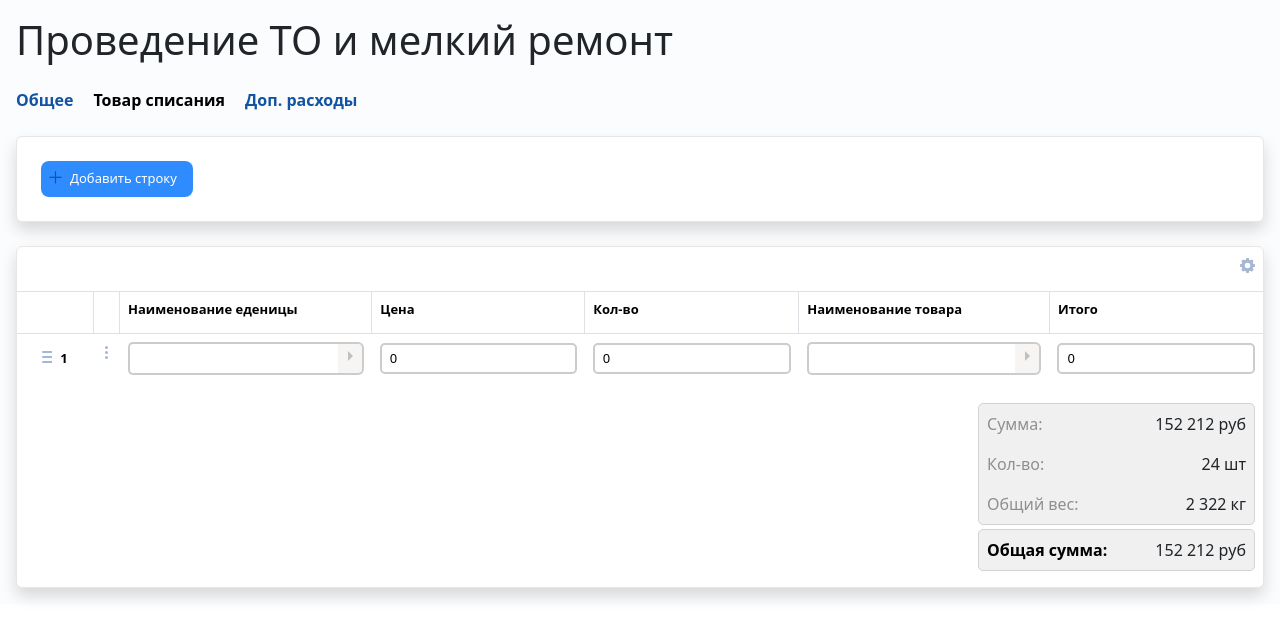
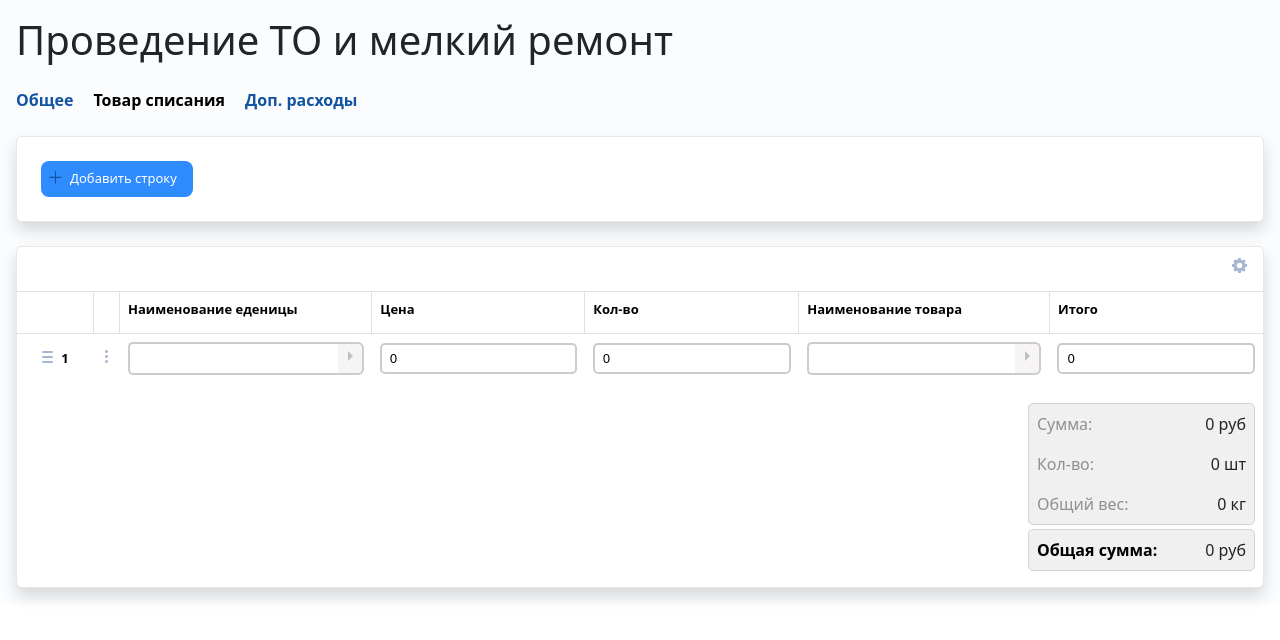
Before and after one commit to Ahatron/tables, a Vue app: page / in a window 1280 px wide. Shown: the top 640 px of the page. Built offline with nearby package versions, Linux system fonts and the light colour scheme.

Commit message:
near to the end

```diff
--- a/src/assets/DotsVertical.vue
+++ /dev/null
@@ -1,12 +0,0 @@
-
-<template>
-    <svg width="3"
-        height="13"
-        viewBox="0 0 3 13"
-        xmlns="http://www.w3.org/2000/svg">
-        <path
-            d="M1.5 0a1.5 1.5 0 1 1 0 3 1.5 1.5 0 0 1 0-3zm0 5a1.5 1.5 0 1 1 0 3 1.5 1.5 0 0 1 0-3zm0 5a1.5 1.5 0 1 1 0 3 1.5 1.5 0 0 1 0-3z"
-            fill="#A6B7D4"
-            fill-rule="evenodd" />
-    </svg>
-</template>
--- a/src/assets/combined-shape.vue
+++ /dev/null
@@ -1,18 +0,0 @@
-<template>
-	<svg :viewBox="`0 0 ${vw} 12`"
-		xmlns="http://www.w3.org/2000/svg">
-		<path
-			d="M1 0h13a1 1 0 1 1 0 2H1a1 1 0 0 1 0-2zm0 5h13a1 1 0 0 1 0 2H1a1 1 0 1 1 0-2zm0 5h13a1 1 0 0 1 0 2H1a1 1 0 1 1 0-2z"
-			fill="#A6B7D4"
-			fill-rule="evenodd" />
-	</svg>
-</template>
-
-<script setup lang="ts">
-defineProps({
-	vw: {
-		type: Number,
-		default: 15,
-	}
-})
-</script>
--- a/src/components/ActionButton.vue
+++ b/src/components/ActionButton.vue
@@ -1,9 +1,9 @@
 <template>
   <div>
     <button @click.stop="menu = !menu"
-      class="border-0 m-0 p-0 mb-2 align-items-center"
-      style="background-color: #fff; width: 10px; height: 20px">
-      <DotsVertical />
+      class="border-0 m-0 p-0  align-items-center"
+      style=" width: 10px; height: 20px">
+      <img src="../assets/dots-vertical.png">
     </button>
     <button @click="globalStore.removeRow(rowId)"
       v-if="menu"
@@ -12,9 +12,9 @@
     </button>
   </div>
 </template>
-<script setup lang="ts">
+<script setup
+  lang="ts">
   import useGlobalStore from '@/stores/global.store'
-import DotsVertical from '@/assets/DotsVertical.vue'
   import { ref, defineProps } from 'vue';
 
   const globalStore = useGlobalStore()
--- a/src/components/MyDropDown.vue
+++ b/src/components/MyDropDown.vue
@@ -37,9 +37,10 @@
 
 <script setup
   lang="ts">
+  import type { Product } from '@/stores/global.store';
   import { ref, computed, watch } from 'vue'
 
-  interface Product { name: string, weight: number }
+
 
   const props = defineProps<{ modelValue: Product | any, name: string }>()
   const emit = defineEmits(['update:modelValue'])
@@ -53,7 +54,7 @@
       { name: 'Мраморный щебень фр. 2-5 мм, 25кг, возврат', weight: 25 },
       { name: 'Мраморный щебень фр. 2-5 мм, 1т', weight: 1000 },
     ]),
-    selectedValue = ref(props.modelValue)
+    selectedValue = ref<Product>({ name: '', weight: 0 })
 
   watch(() => props.modelValue, (newValue) => {
     selectedValue.value = newValue;
--- a/src/components/MyResults.vue
+++ b/src/components/MyResults.vue
@@ -1,17 +1,23 @@
+<script setup
+  lang="ts">
+  import useGlobalStore from '@/stores/global.store';
+
+  const globalStore = useGlobalStore()
+</script>
 <template>
   <div>
     <div class="my-container mb-1">
       <div class="my-row p-2">
         <div class="my-row__data me-5">Сумма:</div>
-        <div class="my-row__value">152 212 руб</div>
+        <div class="my-row__value">{{ globalStore.priceSum }} руб</div>
       </div>
       <div class="my-row p-2">
         <div class="my-row__data me-5">Кол-во:</div>
-        <div class="my-row__value">24 шт</div>
+        <div class="my-row__value">{{ globalStore.totalCount }} шт</div>
       </div>
       <div class="my-row p-2">
         <div class="my-row__data me-5">Общий вес:</div>
-        <div class="my-row__value">2 322 кг</div>
+        <div class="my-row__value">{{ globalStore.totalWeight }} кг</div>
       </div>
     </div>
 
@@ -19,7 +25,7 @@
       <div class="my-row p-2">
         <div class="my-row__data me-5"
           style="color: black; font-weight: 600">Общая сумма:</div>
-        <div class="my-row__value">152 212 руб</div>
+        <div class="my-row__value">{{ globalStore.totalSum }} руб</div>
       </div>
     </div>
   </div>
--- a/src/components/ProductCards.vue
+++ b/src/components/ProductCards.vue
@@ -29,6 +29,8 @@
               <input type="number"
                 v-model="cell.value"
                 :name="cell.header"
+                :readonly="cell.header == 'total'"
+                @input="() => typeof cell.value == 'number' && cell.value < 0 ? cell.value = 0 : cell.value"
                 class="w-100 mt-1 mb-2" />
             </label>
           </template>
--- a/src/components/ProductsTable.vue
+++ b/src/components/ProductsTable.vue
@@ -1,8 +1,7 @@
 <script setup
   lang="ts">
   import MyResults from '@/components/MyResults.vue';
-  import CombinedShape from '@/assets/combined-shape.vue'
-  import ActionButton from './ActionButton.vue';
+  import ActionButton from '@/components/ActionButton.vue';
   import MyDropDown from '@/components/MyDropDown.vue';
   import ColumnOptions from '@/components/ColumnOptions.vue'
   import useGlobalStore from '@/stores/global.store'
@@ -33,7 +32,7 @@
   <div ref="card"
     class="card shadow rounded pt-1 pb-3 d-flex flex-column"
     style="background-color: #fff">
-    <column-options />
+    <column-options class="me-2" />
 
     <div ref="tableContainer"
       class="overflow-auto mt-2 mb-1 pb-3  w-100">
@@ -43,7 +42,7 @@
           <tr>
             <template v-for="{ name, visible } of globalStore.headerRow"
               :key="name">
-              <th v-if="visible"
+              <th v-show="visible"
                 @mousedown="columnReplace.startDrag"
                 @mouseenter="columnReplace.handleMouseOver"
                 @mouseleave="columnReplace.mouseLeave">
@@ -59,7 +58,7 @@
 
           </tr>
         </thead>
-        <TransitionGroup name="list"
+        <TransitionGroup name="rows"
           tag="tbody">
           <tr v-for="row, i of globalStore.bodyRows"
             :key="row.rowIdx"
@@ -68,17 +67,18 @@
               :key="cell.header">
               <td v-if="cell.header === 'row number'"
                 @mousedown="rowReplace.startRowDrag"
+                class="action"
                 style=" font-weight: 600; font-size: small; user-select: none; width: 30px !important;">
                 <div>
                   <button class="p-0 me-3"
                     style="width: 10px;">
-                    <CombinedShape :vw="10" />
+                    <img src="../assets/combined-shape.png">
                     <b class="ms-2">{{ i + 1 }}</b>
                   </button>
                 </div>
               </td>
               <td v-else-if="cell.header === 'action'"
-                class="user-select-none "
+                class="user-select-none action"
                 style="width: 20px !important;">
                 <action-button :rowId="i" />
               </td>
@@ -95,6 +95,7 @@
                     @input="() => typeof cell.value == 'number' && cell.value < 0 ? cell.value = 0 : cell.value"
                     type="number"
                     :name="cell.header"
+                    :readonly="cell.header == 'total'"
                     class="w-100 py-1 px-2">
                 </div>
               </td>
@@ -108,6 +109,15 @@
 </template>
 
 <style scoped>
+.action {
+  cursor: pointer;
+}
+
+.action:hover {
+  background-color: #dee2e6;
+}
+
+
 td,
 th {
   padding: .8rem;
@@ -117,13 +127,13 @@ th {
   background-color: white;
 }
 
-.list-enter-active,
-.list-leave-active {
+.rows-enter-active,
+.rows-leave-active {
   transition: all 0.5s ease;
 }
 
-.list-enter-from,
-.list-leave-to {
+.rows-enter-from,
+.rows-leave-to {
   opacity: 0;
   transform: translateX(30px);
 }
--- a/src/stores/global.store.ts
+++ b/src/stores/global.store.ts
@@ -1,11 +1,20 @@
 import { defineStore } from 'pinia'
-import { reactive, ref } from 'vue'
+import { computed, reactive, ref, watch } from 'vue'
+
+interface Product {
+  name: string
+  weight: number
+}
 
 interface Cell {
-  value: { name: string; weight: number } | number | ''
+  value: number | '' | Product
   header: 'row number' | 'action' | 'price' | 'count' | 'total' | 'unit name' | 'product name'
   visible: boolean
 }
+
+// Дополнительный тип для уточнения значения value
+
+// Уточненный тип Cell для 'unit name' и 'product name'
 
 interface BodyRow {
   rowIdx: number
@@ -28,22 +37,33 @@ const useGlobalStore = defineStore('global', () => {
         cells: [
           { value: '', header: 'row number', visible: true },
           { value: '', header: 'action', visible: true },
-          { value: { name: '', weight: 0 }, header: 'unit name', visible: true },
+          { value: '', header: 'unit name', visible: true },
           { value: 0, header: 'price', visible: true },
           { value: 0, header: 'count', visible: true },
-          { value: { name: '', weight: 0 }, header: 'product name', visible: true },
+          { value: '', header: 'product name', visible: true },
           { value: 0, header: 'total', visible: true }
         ]
       }
     ])
+
+  watch(bodyRows, () => {
+    for (const row of bodyRows) {
+      const count = row.cells.find((cell) => cell.header == 'count')?.value
+      const price = row.cells.find((cell) => cell.header == 'price')?.value
+      const total = row.cells.find((cell) => cell.header == 'total')
+      if (typeof count === 'number' && typeof price == 'number' && typeof total?.value == 'number')
+        total.value = price * count
+    }
+  })
+
   const table = ref<HTMLTableElement>()
   const newRowCells: Cell[] = [
     { value: '', header: 'row number', visible: true },
     { value: '', header: 'action', visible: true },
-    { value: { name: '', weight: 0 }, header: 'unit name', visible: true },
+    { value: '', header: 'unit name', visible: true },
     { value: 0, header: 'price', visible: true },
     { value: 0, header: 'count', visible: true },
-    { value: { name: '', weight: 0 }, header: 'product name', visible: true },
+    { value: '', header: 'product name', visible: true },
     { value: 0, header: 'total', visible: true }
   ]
 
@@ -88,9 +108,67 @@ const useGlobalStore = defineStore('global', () => {
     bodyRows.splice(removeIndex, 1)
   }
 
-  return { headerRow, bodyRows, table, addRow, columnShowToggle, removeRow, colReplace }
+  const totalCount = computed(() =>
+    bodyRows.reduce((sum, row) => {
+      const count = row.cells.find((cell) => cell.header == 'count')?.value
+
+      if (typeof count !== 'number') return sum
+
+      return sum + count
+    }, 0)
+  )
+
+  const totalWeight = computed(() => {
+    let totalWeight = 0
+
+    for (const row of bodyRows) {
+      for (const cell of row.cells) {
+        if (cell.header === 'product name' && cell.value && typeof cell.value === 'object') {
+          const count = row.cells.find((cell) => cell.header == 'count')?.value
+
+          if (typeof count === 'number') totalWeight += cell.value.weight * count
+        }
+      }
+    }
+
+    return totalWeight
+  })
+
+  const priceSum = computed(() =>
+    bodyRows.reduce((sum, row) => {
+      const price = row.cells.find((cell) => cell.header == 'price')?.value
+
+      if (typeof price == 'number') return sum + price
+
+      return sum
+    }, 0)
+  )
+
+  const totalSum = computed(() =>
+    bodyRows.reduce((sum, row) => {
+      const total = row.cells.find((cell) => cell.header == 'total')?.value
+
+      if (typeof total !== 'number') return sum
+
+      return sum + total
+    }, 0)
+  )
+
+  return {
+    headerRow,
+    bodyRows,
+    table,
+    totalCount,
+    totalWeight,
+    priceSum,
+    totalSum,
+    addRow,
+    columnShowToggle,
+    removeRow,
+    colReplace
+  }
 })
 
 export default useGlobalStore
 
-export type { BodyRow }
+export type { BodyRow, Product }
```
Also changed, not shown: src/assets/dots-vertical.png (added). Lines whose indentation alone changed are shown as unchanged.
